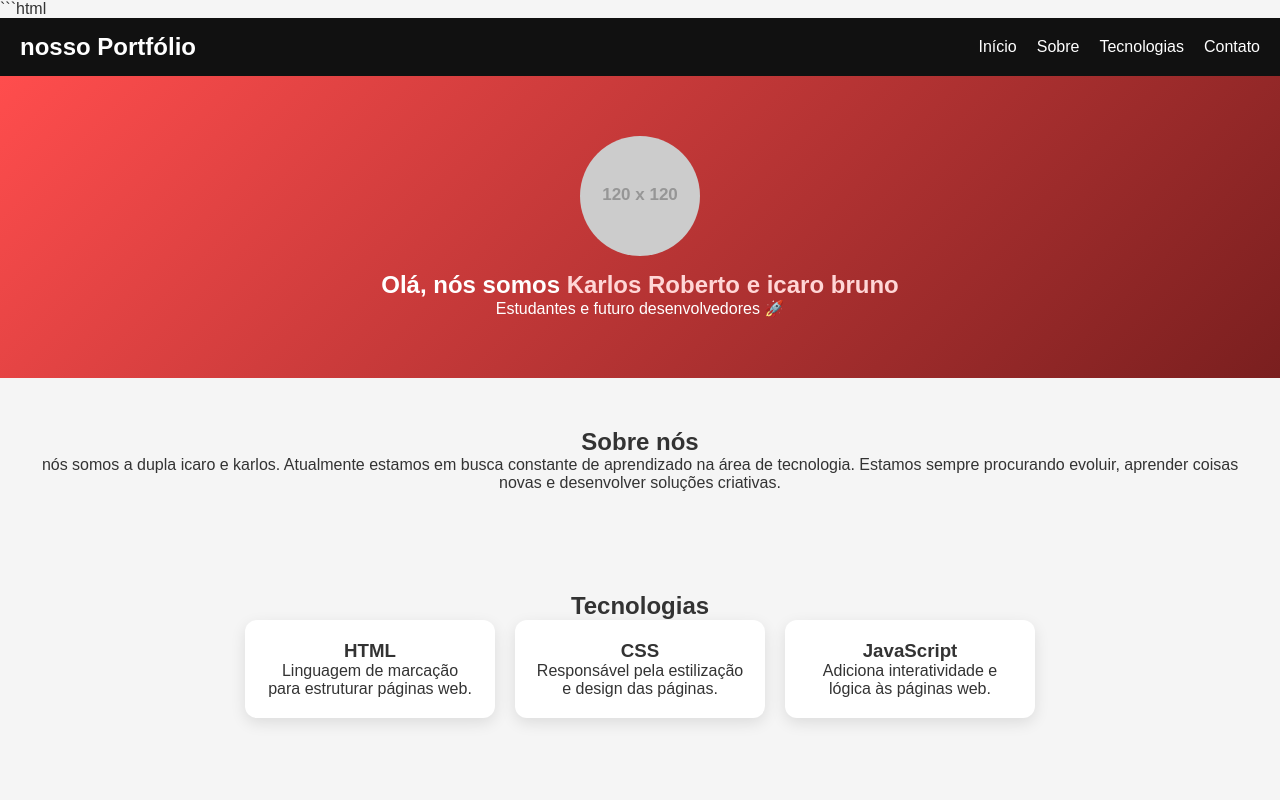
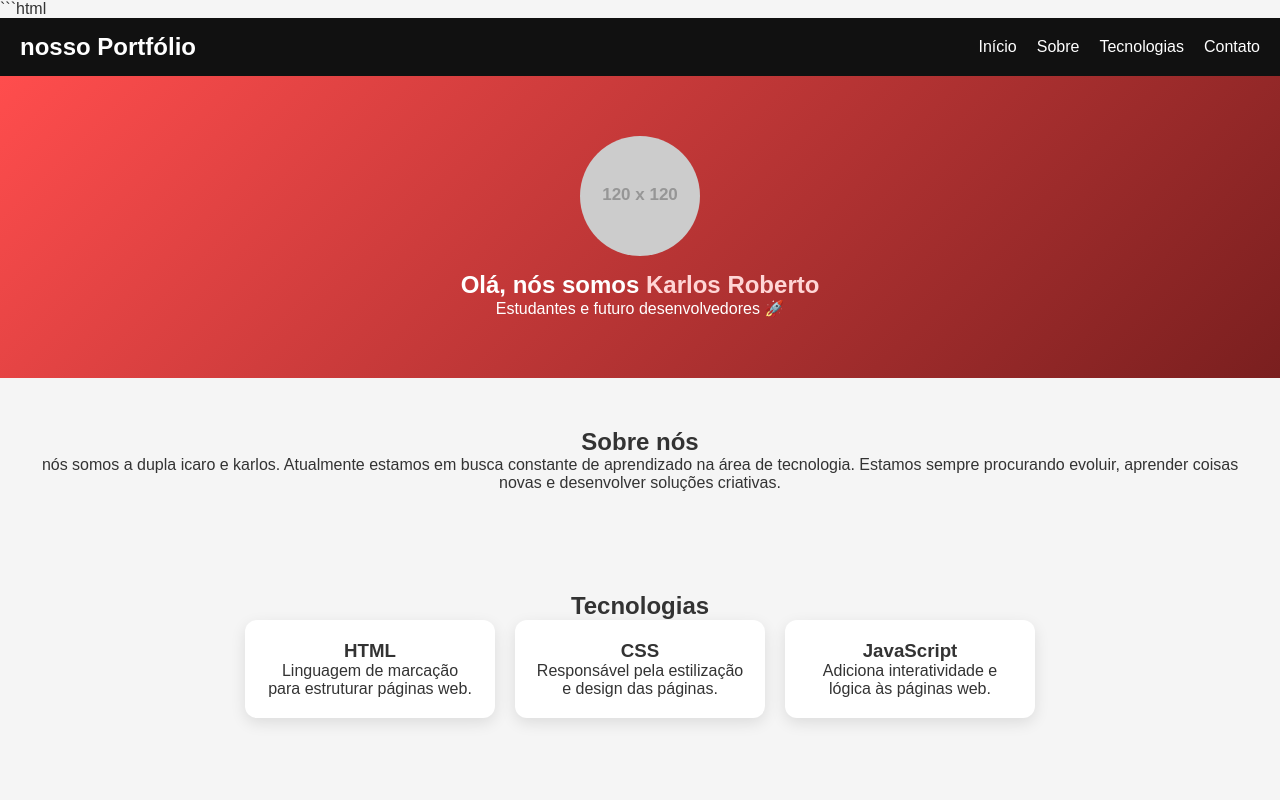
Before and after one commit to karlos-teck/karlos-teck.github.io, a plain HTML site: page index.html in a window 1280 px wide. Shown: the top 800 px of the page. Drawn offline with Linux system fonts and the light colour scheme; placeholder pictures from the web are drawn by us.

Commit message:
site do karlos

```diff
--- a/index.html
+++ b/index.html
@@ -176,7 +176,7 @@
   <!-- HERO -->
   <section id="inicio" class="hero">
     <img src="https://via.placeholder.com/120" alt="Foto">
-    <h1>Olá, nós somos <span>Karlos Roberto e icaro bruno</span></h1>
+    <h1>Olá, nós somos <span>Karlos Roberto </span></h1>
     <p>Estudantes e futuro desenvolvedores 🚀</p>
   </section>
 
```
